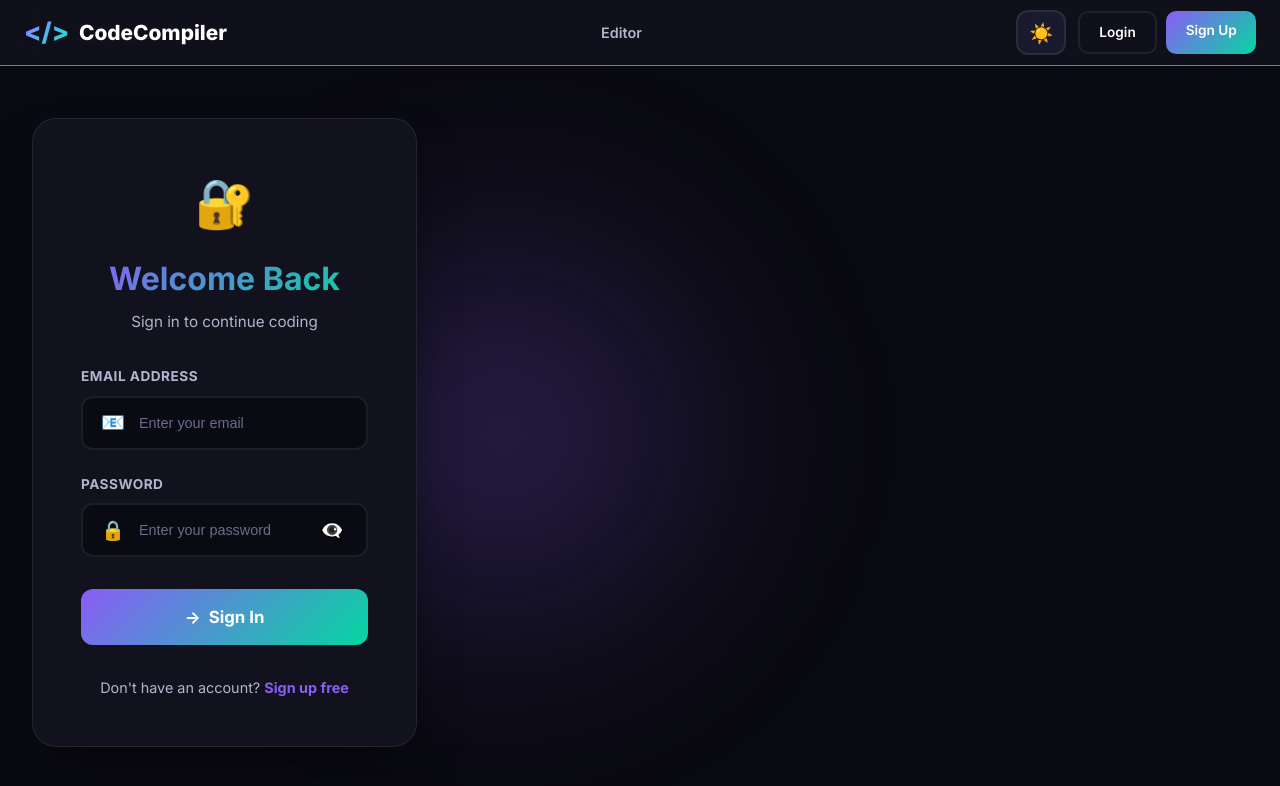
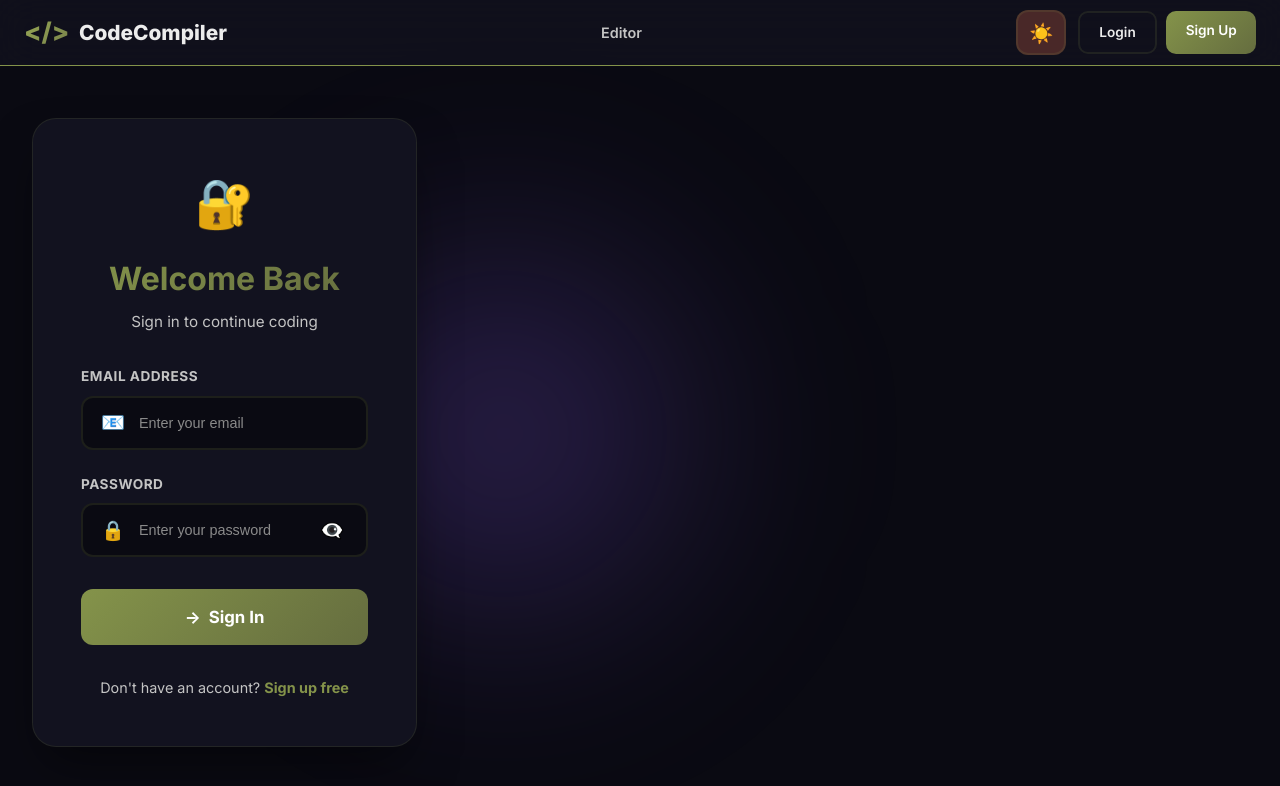
Before and after one commit to Shaan098/COMPILER, a React (Vite) app in the folder client/: page /login in a window 1280 px wide. Shown: the top 786 px of the page. Built offline with nearby package versions, Linux system fonts and the light colour scheme; no server answers.

Commit message:
Apply custom earthy color theme - olive and brown palette

```diff
--- a/client/src/App.css
+++ b/client/src/App.css
@@ -11,31 +11,31 @@
 [data-theme="dark"] {
   --bg-primary: #0a0a12;
   --bg-secondary: #12121f;
-  --bg-tertiary: #1a1a2e;
+  --bg-tertiary: #492828;
   --bg-card: #16162a;
 
-  --text-primary: #ffffff;
-  --text-secondary: #b4b4cc;
-  --text-muted: #6b6b8a;
-
-  --accent-primary: #8b5cf6;
-  --accent-secondary: #06d6a0;
-  --accent-tertiary: #00b4d8;
-  --accent-success: #06d6a0;
+  --text-primary: #ECECEC;
+  --text-secondary: #c4c4c4;
+  --text-muted: #8a8a8a;
+
+  --accent-primary: #84934A;
+  --accent-secondary: #656D3F;
+  --accent-tertiary: #84934A;
+  --accent-success: #84934A;
   --accent-error: #ff6b6b;
   --accent-warning: #ffd93d;
-  --accent-pink: #f72585;
-  --accent-cyan: #00f5d4;
-
-  --gradient-main: linear-gradient(135deg, #8b5cf6, #06d6a0);
-  --gradient-fire: linear-gradient(135deg, #f72585, #ffd93d);
-  --gradient-ocean: linear-gradient(135deg, #00b4d8, #00f5d4);
-  --gradient-purple: linear-gradient(135deg, #8b5cf6, #a855f7);
-
-  --border-color: rgba(255, 255, 255, 0.08);
-  --glow-purple: 0 0 30px rgba(139, 92, 246, 0.4);
-  --glow-green: 0 0 30px rgba(6, 214, 160, 0.4);
-  --glow-pink: 0 0 30px rgba(247, 37, 133, 0.4);
+  --accent-pink: #84934A;
+  --accent-cyan: #656D3F;
+
+  --gradient-main: linear-gradient(135deg, #84934A, #656D3F);
+  --gradient-fire: linear-gradient(135deg, #84934A, #656D3F);
+  --gradient-ocean: linear-gradient(135deg, #656D3F, #492828);
+  --gradient-purple: linear-gradient(135deg, #84934A, #656D3F);
+
+  --border-color: rgba(132, 147, 74, 0.15);
+  --glow-purple: 0 0 30px rgba(132, 147, 74, 0.4);
+  --glow-green: 0 0 30px rgba(132, 147, 74, 0.4);
+  --glow-pink: 0 0 30px rgba(132, 147, 74, 0.4);
 
   --shadow-lg: 0 25px 50px -12px rgba(0, 0, 0, 0.5);
 }
```
